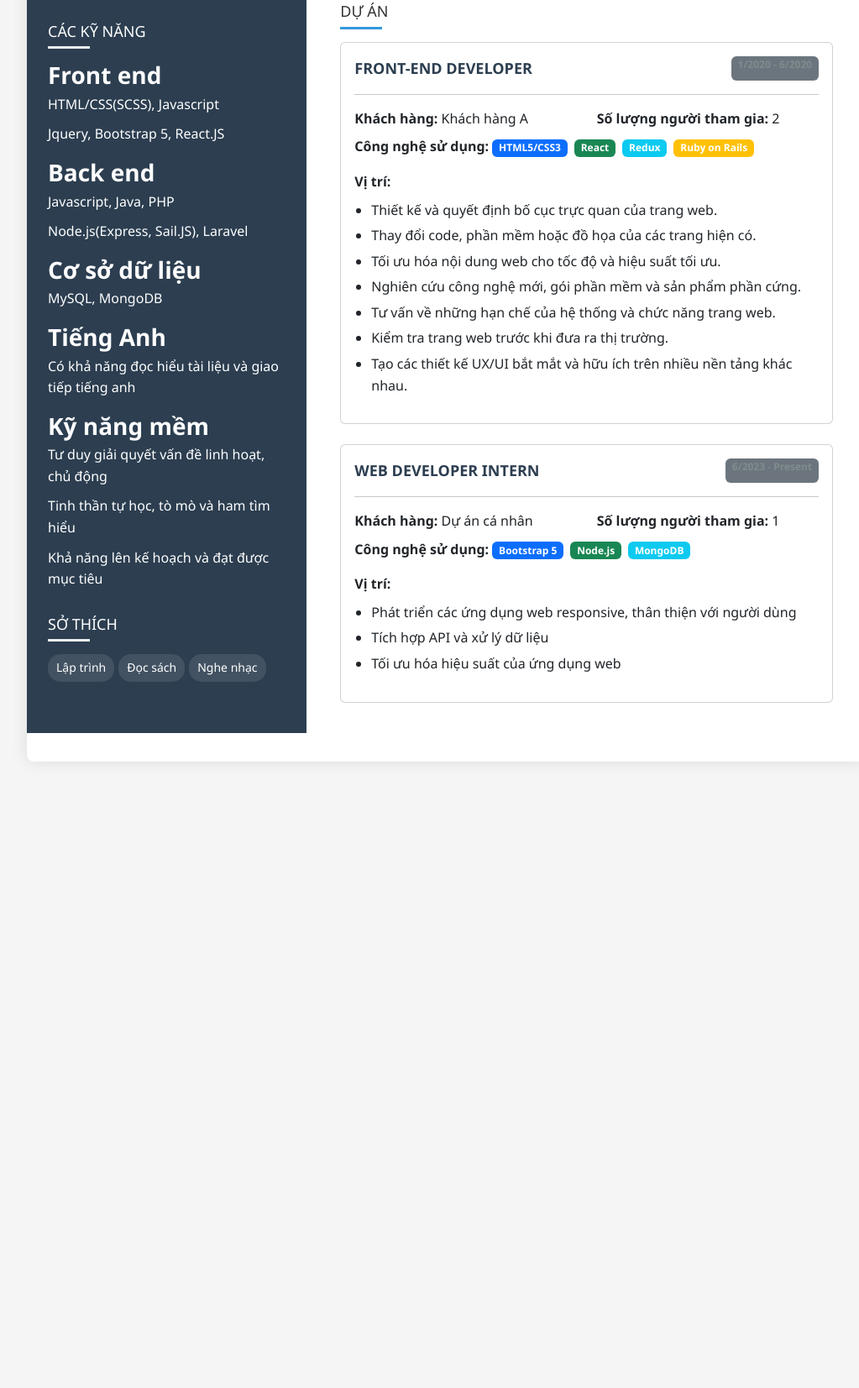
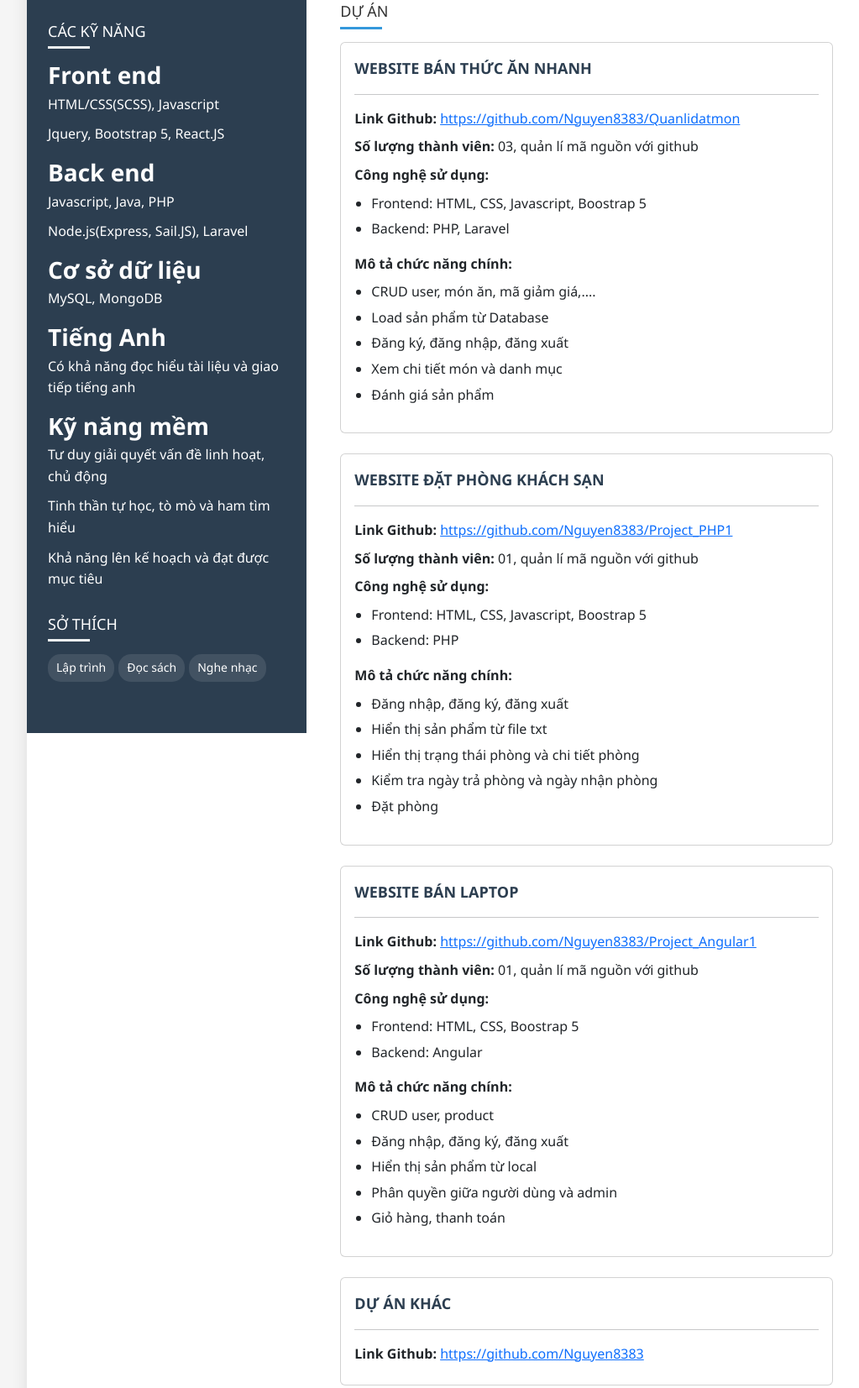
Before and after one commit to Nguyen8383/CV, a plain HTML site: page index.html in a window 1280 px wide. Shown: the part 469-2122 px from the top of the page at 84% size, without its empty margins (108-1131 px from the left). Before the commit the page ends 1416 px from the top, so only its background shows below. Drawn offline with nearby package versions, Linux system fonts and the light colour scheme.

Commit message:
Update index.html

```diff
--- a/index.html
+++ b/index.html
@@ -316,7 +316,7 @@
                         <div class="card">
                             <div class="card-body">
                                 <p>
-                                    Với vai trò là thực tập sinh trong lĩnh vực Web Development, tôi mong muốn được tham
+                                    Với vai trò là thực tập sinh trong lĩnh vực Web, tôi mong muốn được tham
                                     gia chương trình thực tập Kỹ sư phần mềm tại công ty để cùng đóng góp vào việc phát
                                     triển các giải pháp kinh doanh sáng tạo, gia tăng doanh thu và tối ưu hiệu quả hoạt động.
                                     Trong các dự án trước đây, tôi luôn đảm bảo tiến độ công việc và chủ động đề xuất các
@@ -332,78 +332,108 @@
                         <div class="project card mb-4">
                             <div class="card-body">
                                 <div class="project-header">
-                                    <div class="project-title">FRONT-END DEVELOPER</div>
-                                    <div class="project-date badge bg-secondary">1/2020 - 6/2020</div>
+                                    <div class="project-title">WEBSITE BÁN THỨC ĂN NHANH</div>
                                 </div>
                                 <hr>
-                                <div class="row">
-                                    <div class="col-md-6">
-                                        <div class="project-details">
-                                            <span>Khách hàng:</span> Khách hàng A
-                                        </div>
-                                    </div>
-                                    <div class="col-md-6">
-                                        <div class="project-details">
-                                            <span>Số lượng người tham gia:</span> 2
-                                        </div>
-                                    </div>
+                                <div class="project-details">
+                                    <span>Link Github:</span> <a href="https://github.com/Nguyen8383/Quanlidatmon" target="_blank">https://github.com/Nguyen8383/Quanlidatmon</a>
+                                </div>
+                                <div class="project-details">
+                                    <span>Số lượng thành viên:</span> 03, quản lí mã nguồn với github
                                 </div>
                                 <div class="project-details">
                                     <span>Công nghệ sử dụng:</span>
-                                    <span class="badge bg-primary me-1">HTML5/CSS3</span>
-                                    <span class="badge bg-success me-1">React</span>
-                                    <span class="badge bg-info me-1">Redux</span>
-                                    <span class="badge bg-warning">Ruby on Rails</span>
-                                </div>
-                                <div class="project-details mt-3">
-                                    <span>Vị trí:</span>
                                 </div>
                                 <ul class="project-responsibilities">
-                                    <li>Thiết kế và quyết định bố cục trực quan của trang web.</li>
-                                    <li>Thay đổi code, phần mềm hoặc đồ họa của các trang hiện có.</li>
-                                    <li>Tối ưu hóa nội dung web cho tốc độ và hiệu suất tối ưu.</li>
-                                    <li>Nghiên cứu công nghệ mới, gói phần mềm và sản phẩm phần cứng.</li>
-                                    <li>Tư vấn về những hạn chế của hệ thống và chức năng trang web.</li>
-                                    <li>Kiểm tra trang web trước khi đưa ra thị trường.</li>
-                                    <li>Tạo các thiết kế UX/UI bắt mắt và hữu ích trên nhiều nền tảng khác nhau.</li>
+                                    <li>Frontend: HTML, CSS, Javascript, Boostrap 5</li>
+                                    <li>Backend: PHP, Laravel</li>
+                                </ul>
+                                <div class="project-details mt-3">
+                                    <span>Mô tả chức năng chính:</span>
+                                </div>
+                                <ul class="project-responsibilities">
+                                    <li>CRUD user, món ăn, mã giảm giá,....</li>
+                                    <li>Load sản phẩm từ Database</li>
+                                    <li>Đăng ký, đăng nhập, đăng xuất</li>
+                                    <li>Xem chi tiết món và danh mục</li>
+                                    <li>Đánh giá sản phẩm</li>
                                 </ul>
                             </div>
                         </div>
 
-                        <!-- Add more projects here -->
+                        <div class="project card mb-4">
+                            <div class="card-body">
+                                <div class="project-header">
+                                    <div class="project-title">WEBSITE ĐẶT PHÒNG KHÁCH SẠN</div>
+                                </div>
+                                <hr>
+                                <div class="project-details">
+                                    <span>Link Github:</span> <a href="https://github.com/Nguyen8383/Project_PHP1" target="_blank">https://github.com/Nguyen8383/Project_PHP1</a>
+                                </div>
+                                <div class="project-details">
+                                    <span>Số lượng thành viên:</span> 01, quản lí mã nguồn với github
+                                </div>
+                                <div class="project-details">
+                                    <span>Công nghệ sử dụng:</span>
+                                </div>
+                                <ul class="project-responsibilities">
+                                    <li>Frontend: HTML, CSS, Javascript, Boostrap 5</li>
+                                    <li>Backend: PHP</li>
+                                </ul>
+                                <div class="project-details mt-3">
+                                    <span>Mô tả chức năng chính:</span>
+                                </div>
+                                <ul class="project-responsibilities">
+                                    <li>Đăng nhập, đăng ký, đăng xuất</li>
+                                    <li>Hiển thị sản phẩm từ file txt</li>
+                                    <li>Hiển thị trạng thái phòng và chi tiết phòng</li>
+                                    <li>Kiểm tra ngày trả phòng và ngày nhận phòng</li>
+                                    <li>Đặt phòng</li>
+                                </ul>
+                            </div>
+                        </div>
+
+                        <div class="project card mb-4">
+                            <div class="card-body">
+                                <div class="project-header">
+                                    <div class="project-title">WEBSITE BÁN LAPTOP</div>
+                                </div>
+                                <hr>
+                                <div class="project-details">
+                                    <span>Link Github:</span> <a href="https://github.com/Nguyen8383/Project_Angular1" target="_blank">https://github.com/Nguyen8383/Project_Angular1</a>
+                                </div>
+                                <div class="project-details">
+                                    <span>Số lượng thành viên:</span> 01, quản lí mã nguồn với github
+                                </div>
+                                <div class="project-details">
+                                    <span>Công nghệ sử dụng:</span>
+                                </div>
+                                <ul class="project-responsibilities">
+                                    <li>Frontend: HTML, CSS, Boostrap 5</li>
+                                    <li>Backend: Angular</li>
+                                </ul>
+                                <div class="project-details mt-3">
+                                    <span>Mô tả chức năng chính:</span>
+                                </div>
+                                <ul class="project-responsibilities">
+                                    <li>CRUD user, product</li>
+                                    <li>Đăng nhập, đăng ký, đăng xuất</li>
+                                    <li>Hiển thị sản phẩm từ local</li>
+                                    <li>Phân quyền giữa người dùng và admin</li>
+                                    <li>Giỏ hàng, thanh toán</li>
+                                </ul>
+                            </div>
+                        </div>
+
                         <div class="project card">
                             <div class="card-body">
                                 <div class="project-header">
-                                    <div class="project-title">WEB DEVELOPER INTERN</div>
-                                    <div class="project-date badge bg-secondary">6/2023 - Present</div>
+                                    <div class="project-title">DỰ ÁN KHÁC</div>
                                 </div>
                                 <hr>
-                                <div class="row">
-                                    <div class="col-md-6">
-                                        <div class="project-details">
-                                            <span>Khách hàng:</span> Dự án cá nhân
-                                        </div>
-                                    </div>
-                                    <div class="col-md-6">
-                                        <div class="project-details">
-                                            <span>Số lượng người tham gia:</span> 1
-                                        </div>
-                                    </div>
+                                <div class="project-details">
+                                    <span>Link Github:</span> <a href="https://github.com/Nguyen8383" target="_blank">https://github.com/Nguyen8383</a>
                                 </div>
-                                <div class="project-details">
-                                    <span>Công nghệ sử dụng:</span>
-                                    <span class="badge bg-primary me-1">Bootstrap 5</span>
-                                    <span class="badge bg-success me-1">Node.js</span>
-                                    <span class="badge bg-info me-1">MongoDB</span>
-                                </div>
-                                <div class="project-details mt-3">
-                                    <span>Vị trí:</span>
-                                </div>
-                                <ul class="project-responsibilities">
-                                    <li>Phát triển các ứng dụng web responsive, thân thiện với người dùng</li>
-                                    <li>Tích hợp API và xử lý dữ liệu</li>
-                                    <li>Tối ưu hóa hiệu suất của ứng dụng web</li>
-                                </ul>
                             </div>
                         </div>
                     </div>
```
